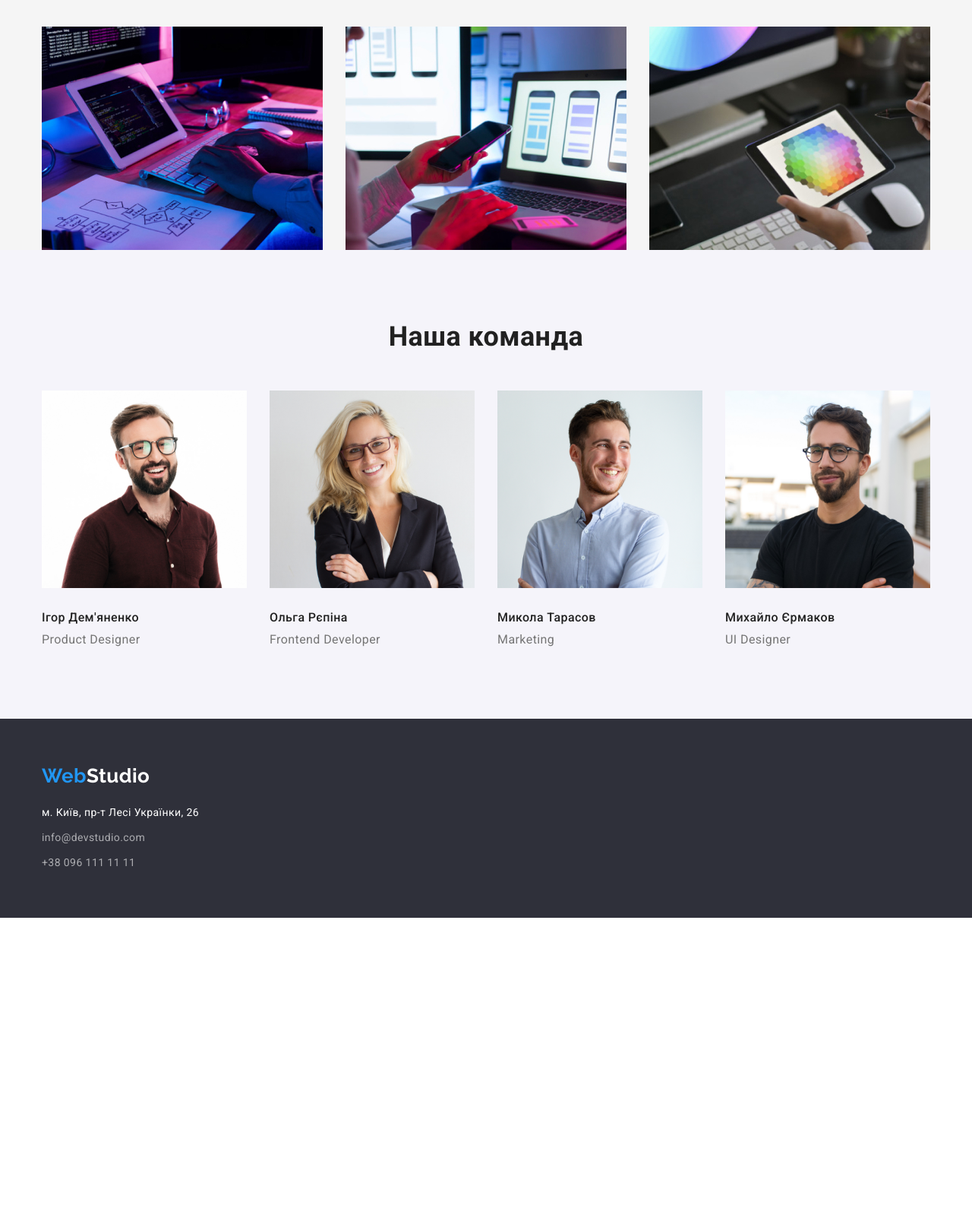
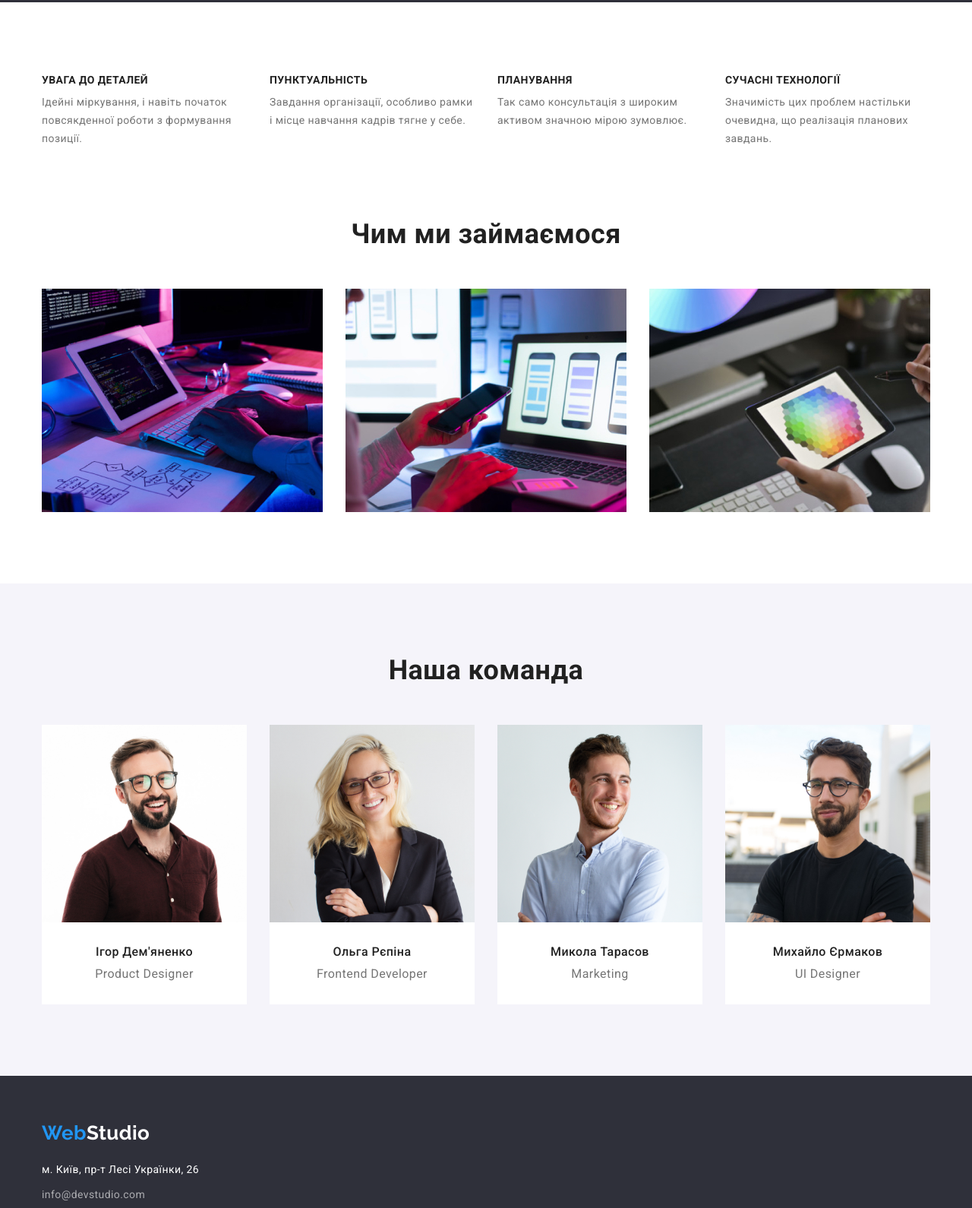
Before and after one commit to Petro199/goit-markup-hw-03, a plain HTML site: page index.html in a window 1280 px wide. Shown: the part 678-2268 px from the top of the page at 76% size. Before the commit the page ends 1886 px from the top, so only its background shows below. Drawn offline with nearby package versions, Linux system fonts and the light colour scheme.

Commit message:
update 2

```diff
--- a/css/styles.css
+++ b/css/styles.css
@@ -106,7 +106,7 @@
 }
 
 .site-contact .link {
-  color: var(--primary-text-color);
+  color: var(--secondary-text-color);
   font-weight: 500;
   line-height: 1.14;
   letter-spacing: 0.02em;
@@ -179,14 +179,17 @@
 .hero {
   background-color: var(--secondary-background-color);
   text-align: center;
+  padding: 200px 0;
 }
 .hero-title {
   color: var(--white-color);
   font-weight: 900;
   font-size: 44px;
   line-height: 1.36;
-  margin-bottom: 40px;
-
+  margin-bottom: 30px;
+  width: 696px;
+  margin-left: auto;
+  margin-right: auto;
   letter-spacing: 0.06em;
   text-transform: uppercase;
 }
@@ -212,11 +215,26 @@
 .hero .main-button {
   cursor: pointer;
 }
-.company-section {
-  background-color: var(--third-background-color);
+.section {
+  padding-top: 94px;
+  padding-bottom: 94px;
 }
 
-Плюси команди .conteiner {
+/* Плюси команди  */
+.visually-hidden {
+  position: absolute;
+  width: 1px;
+  height: 1px;
+  margin: -1px;
+  border: 0;
+  padding: 0;
+
+  white-space: nowrap;
+  clip-path: inset(100%);
+  clip: rect(0 0 0 0);
+  overflow: hidden;
+}
+.conteiner {
   margin-left: auto;
   margin-right: auto;
   width: 1200px;
@@ -226,6 +244,7 @@
 .advanteges-title {
   margin-top: 0;
   margin-bottom: 10px;
+  font-size: 14px;
 }
 .job-list .job-item {
   margin-right: 30px;
@@ -241,44 +260,46 @@
   margin: 0;
   width: 270px;
 }
-
+.img-section {
+  padding-top: 0;
+  padding-bottom: 94px;
+}
 .section-title {
   font-weight: 700;
   font-size: 36px;
   line-height: 1.16;
   text-align: center;
+  margin-top: 0;
+  margin-bottom: 50px;
+}
+/* .section-title {
+  font-weight: 700;
+  font-size: 36px;
+  line-height: 1.16;
+  text-align: center;
   margin: 0 auto;
-}
-.jobs {
+} */
+/* .jobs {
   padding-top: 94px;
-}
+} */
 .job-list {
   margin: 0;
   display: flex;
-  padding-top: 94px;
   padding-left: 0;
 }
-.team {
-  padding-top: 50px;
-}
-.images {
-  padding-top: 50px;
-  padding-left: 0;
-}
+
 /* Наша команда */
 .team-section {
   background-color: var(--fourth-background-color);
   padding-bottom: 94px;
+  padding-top: 94px;
 }
 .team-title {
   font-weight: 500;
   font-size: 16px;
   line-height: 1.18;
   margin-bottom: 10px;
-  margin-top: 30px;
-}
-.people {
-  padding-top: 94px;
+  margin-top: 0;
 }
 
 .text-profession {
@@ -288,15 +309,25 @@
   line-height: 1.18;
   margin: 0;
 }
+.job-text {
+  padding-top: 30px;
+  padding-bottom: 30px;
+  text-align: center;
+  background-color: #ffffff;
+}
 
 /* main portfolio.html*/
 .page-main {
-  background-color: var(--third-background-color);
+  background-color: var(--white-color);
 }
 h1 {
   margin-top: 0;
   margin-bottom: 0;
   text-align: center;
+}
+.section-portfolio {
+  padding-top: 94px;
+  padding-bottom: 94px;
 }
 
 .buton-list .button-name {
@@ -328,6 +359,9 @@
 .buton-list {
   display: flex;
   justify-content: center;
+  margin-top: 0;
+  margin-bottom: 56px;
+  padding: 0;
 }
 
 .button-name-one {
@@ -367,7 +401,7 @@
   flex-wrap: wrap;
   margin: 0;
   padding-left: 0;
-  padding-bottom: 94px;
+  gap: 30px;
 }
 img {
   display: block;
@@ -379,11 +413,15 @@
   border-bottom: 1px solid #eeeeee;
   border-left: 1px solid #eeeeee;
   border-right: 1px solid #eeeeee;
+  padding-top: 20px;
+  padding-bottom: 20px;
+  padding-left: 24px;
+  padding-right: 24px;
 }
 
 .card-item {
   width: 370px;
-  margin-right: 30px;
+  /* margin-right: 30px; */
 }
 .card-item:nth-child(3n) {
   margin-right: 0;
@@ -394,9 +432,6 @@
   line-height: 2;
   letter-spacing: 0.06em;
   margin-bottom: 4px;
-  padding-top: 20px;
-  margin-left: 24px;
-  margin-right: 24px;
   margin-top: 0;
 }
 
@@ -406,8 +441,7 @@
   font-size: 16px;
   line-height: 1.8;
   margin: 0;
-  margin-top: 4px;
-  margin-left: 24px;
+  /* margin-left: 24px;
   margin-right: 24px;
-  margin-bottom: 20px;
+  margin-bottom: 20px; */
 }
--- a/index.html
+++ b/index.html
@@ -36,15 +36,12 @@
     </header>
     <main>
       <section class="hero">
-        <h1 class="hero-title">
-          Ефективні рішення для<br />
-          вашого бізнесу
-        </h1>
+        <h1 class="hero-title">Ефективні рішення для вашого бізнесу</h1>
         <button type="button" class="main-button">Замовити послугу</button>
       </section>
-      <section class="company-section">
+      <section class="section">
         <div class="conteiner">
-          <h2 class="section-title">Переваги компанії</h2>
+          <h2 class="visually-hidden">Переваги компанії</h2>
           <ul class="job-list">
             <li class="job-item">
               <h3 class="advanteges-title">УВАГА ДО ДЕТАЛЕЙ</h3>
@@ -71,8 +68,10 @@
               </p>
             </li>
           </ul>
-
-          <h2 class="section-title jobs">Чим ми займаємося</h2>
+        </section>
+        <section class="img-section">
+          <div class="conteiner">
+          <h2 class="section-title">Чим ми займаємося</h2>
           <ul class="job-list images">
             <li class="job-item">
               <img src="./images/img1.jpg" alt="Кодування на ноутбуці" width="370" />
@@ -85,30 +84,39 @@
             </li>
           </ul>
         </div>
+        </div>
       </section>
       <section class="team-section">
         <div class="conteiner">
-          <h2 class="section-title people">Наша команда</h2>
+          <h2 class="section-title">Наша команда</h2>
           <ul class="job-list team">
             <li class="job-item">
               <img src="./images/imghum1.jpg" alt="Молодий чоловік в окулярах " width="270" />
-              <h3 class="team-title">Ігор Дем'яненко</h3>
+              <div class="job-text">
+                <h3 class="team-title">Ігор Дем'яненко</h3>
               <p class="text-profession">Product Designer</p>
+               </div>
             </li>
             <li class="job-item">
               <img src="./images/imghum2.jpg" alt="Дівчина в окулярах" width="270" />
-              <h3 class="team-title">Ольга Рєпіна</h3>
+              <div class="job-text">
+                <h3 class="team-title">Ольга Рєпіна</h3>
               <p class="text-profession">Frontend Developer</p>
+              </div>
             </li>
             <li class="job-item">
               <img src="./images/imghum3.jpg" alt="Молодий чоловік" width="270" />
-              <h3 class="team-title">Микола Тарасов</h3>
+              <div class="job-text">
+                <h3 class="team-title">Микола Тарасов</h3>
               <p class="text-profession">Marketing</p>
+              </div>
             </li>
             <li class="job-item">
               <img src="./images/imghum4.jpg" alt="Молодий чоловік в футболці" width="270" />
-              <h3 class="team-title">Михайло Єрмаков</h3>
+              <div class="job-text">
+                <h3 class="team-title">Михайло Єрмаков</h3>
               <p class="text-profession">UI Designer</p>
+              </div>
             </li>
           </ul>
         </div>
```
Also changed, not shown: portfolio.html (+2 -2 lines).
